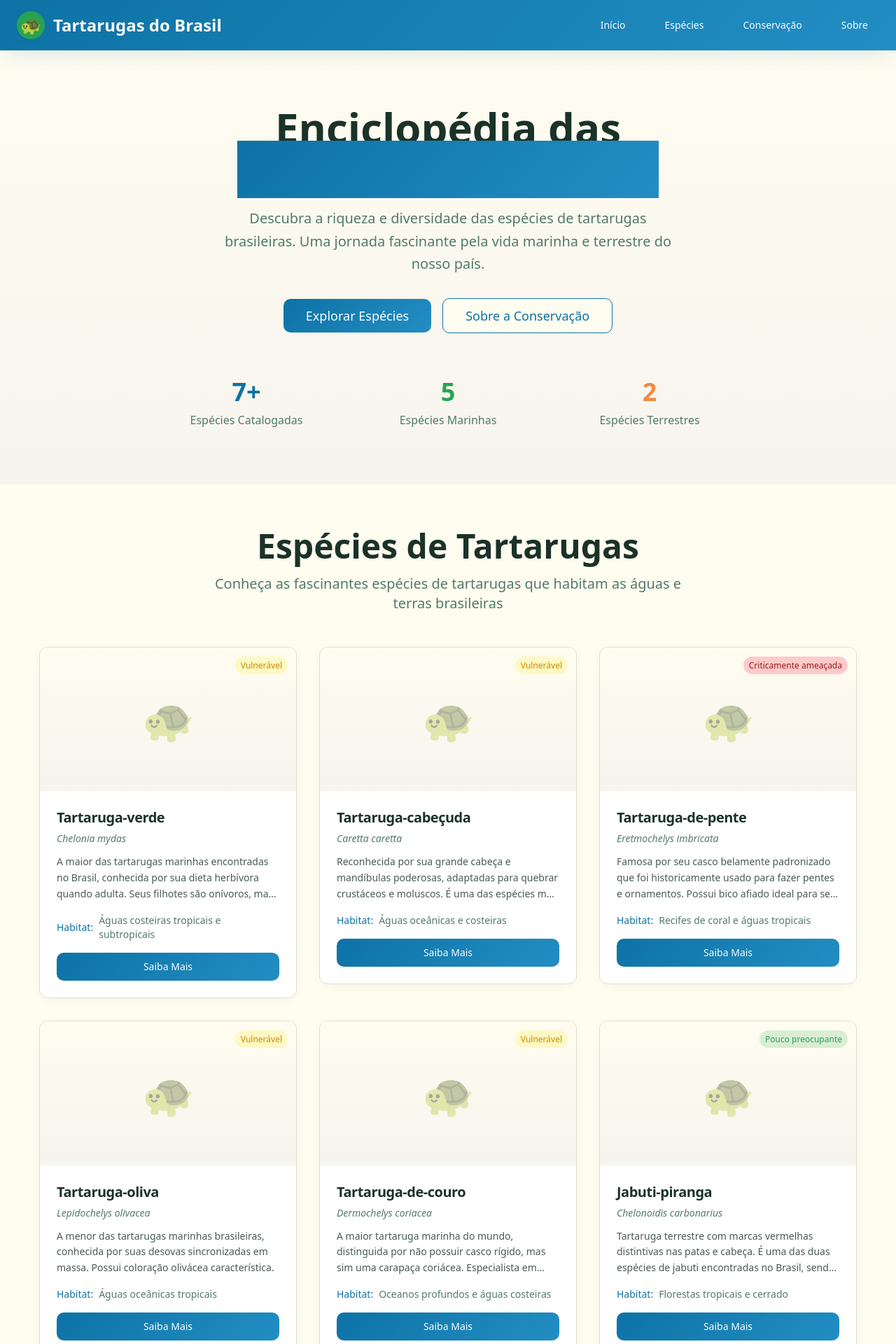
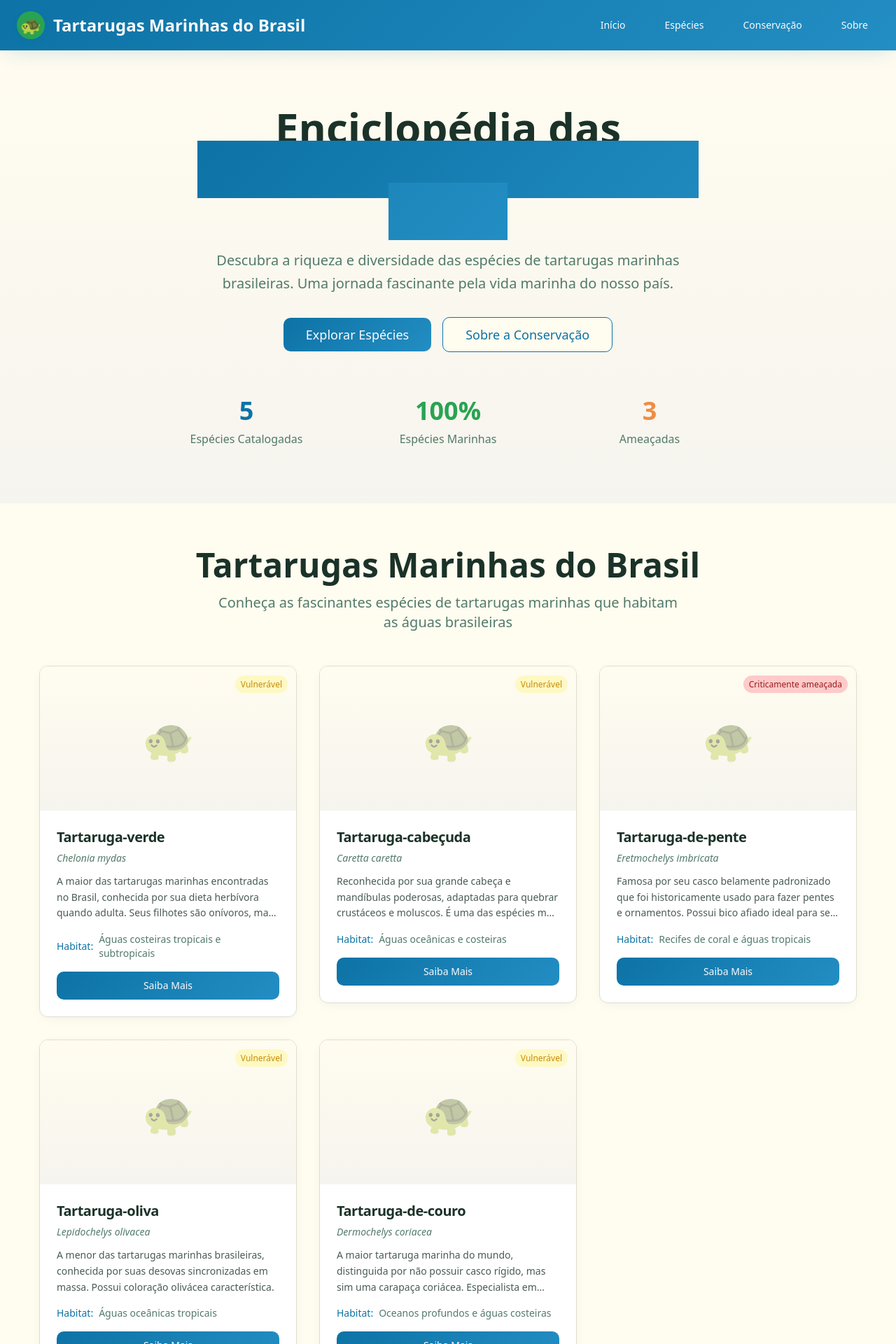
Before and after one commit to MatheusToyota/tartarugas-do-brasil-viz, a React (Vite) app: page / in a window 1280 px wide. Shown: the top 1920 px of the page at 70% size. Built offline with nearby package versions, Linux system fonts and the light colour scheme.

Commit message:
Remove terrestrial turtles
Remove all content related to terrestrial turtles, focusing the site exclusively on marine turtles.

```diff
--- a/src/components/Header.tsx
+++ b/src/components/Header.tsx
@@ -17,7 +17,7 @@ const Header = () => {
               <span className="text-2xl">🐢</span>
             </div>
             <h1 className="text-2xl font-bold text-primary-foreground">
-              Tartarugas do Brasil
+              Tartarugas Marinhas do Brasil
             </h1>
           </button>
 
--- a/src/components/HeroSection.tsx
+++ b/src/components/HeroSection.tsx
@@ -8,13 +8,13 @@ const HeroSection = () => {
           <h1 className="text-5xl md:text-6xl font-bold text-foreground mb-6 leading-tight">
             Enciclopédia das{" "}
             <span className="bg-gradient-ocean bg-clip-text text-transparent">
-              Tartarugas do Brasil
+              Tartarugas Marinhas do Brasil
             </span>
           </h1>
 
           <p className="text-xl text-muted-foreground mb-8 leading-relaxed max-w-2xl mx-auto">
-            Descubra a riqueza e diversidade das espécies de tartarugas brasileiras.
-            Uma jornada fascinante pela vida marinha e terrestre do nosso país.
+            Descubra a riqueza e diversidade das espécies de tartarugas marinhas brasileiras.
+            Uma jornada fascinante pela vida marinha do nosso país.
           </p>
 
           <div className="flex flex-col sm:flex-row gap-4 justify-center items-center animate-slide-up">
@@ -39,16 +39,16 @@ const HeroSection = () => {
         {/* Stats */}
         <div className="grid grid-cols-1 md:grid-cols-3 gap-8 mt-16 animate-scale-in">
           <div className="text-center">
-            <div className="text-4xl font-bold text-primary mb-2">7+</div>
+            <div className="text-4xl font-bold text-primary mb-2">5</div>
             <div className="text-muted-foreground">Espécies Catalogadas</div>
           </div>
           <div className="text-center">
-            <div className="text-4xl font-bold text-secondary mb-2">5</div>
+            <div className="text-4xl font-bold text-secondary mb-2">100%</div>
             <div className="text-muted-foreground">Espécies Marinhas</div>
           </div>
           <div className="text-center">
-            <div className="text-4xl font-bold text-accent mb-2">2</div>
-            <div className="text-muted-foreground">Espécies Terrestres</div>
+            <div className="text-4xl font-bold text-accent mb-2">3</div>
+            <div className="text-muted-foreground">Ameaçadas</div>
           </div>
         </div>
       </div>
--- a/src/components/SpeciesSection.tsx
+++ b/src/components/SpeciesSection.tsx
@@ -46,22 +46,6 @@ const SpeciesSection = () => {
       description: "A maior tartaruga marinha do mundo, distinguida por não possuir casco rígido, mas sim uma carapaça coriácea. Especialista em alimentar-se de águas-vivas.",
       habitat: "Oceanos profundos e águas costeiras",
       status: "Vulnerável"
-    },
-    {
-      id: 6,
-      name: "Jabuti-piranga",
-      scientificName: "Chelonoidis carbonarius",
-      description: "Tartaruga terrestre com marcas vermelhas distintivas nas patas e cabeça. É uma das duas espécies de jabuti encontradas no Brasil, sendo maior que o jabuti-tinga.",
-      habitat: "Florestas tropicais e cerrado",
-      status: "Pouco preocupante"
-    },
-    {
-      id: 7,
-      name: "Jabuti-tinga",
-      scientificName: "Chelonoidis denticulatus",
-      description: "Menor que o jabuti-piranga, com marcas amareladas características. Habita principalmente a região amazônica e é importante dispersor de sementes.",
-      habitat: "Floresta amazônica",
-      status: "Pouco preocupante"
     }
   ];
 
@@ -77,10 +61,10 @@ const SpeciesSection = () => {
       <div className="container mx-auto">
         <div className="text-center mb-12 animate-fade-in">
           <h2 className="text-4xl md:text-5xl font-bold text-foreground mb-4">
-            Espécies de Tartarugas
+            Tartarugas Marinhas do Brasil
           </h2>
           <p className="text-xl text-muted-foreground max-w-2xl mx-auto">
-            Conheça as fascinantes espécies de tartarugas que habitam as águas e terras brasileiras
+            Conheça as fascinantes espécies de tartarugas marinhas que habitam as águas brasileiras
           </p>
         </div>
 
```
